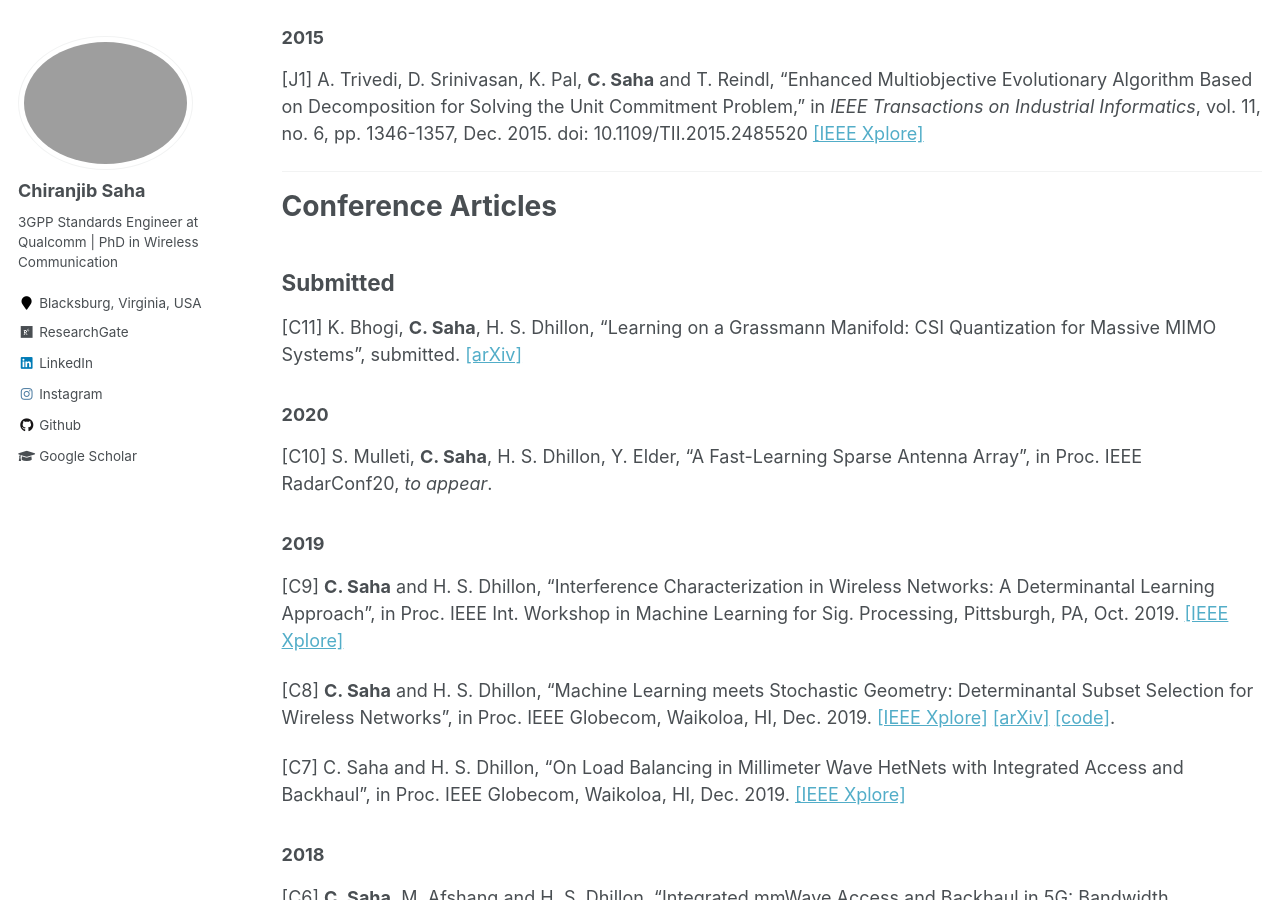
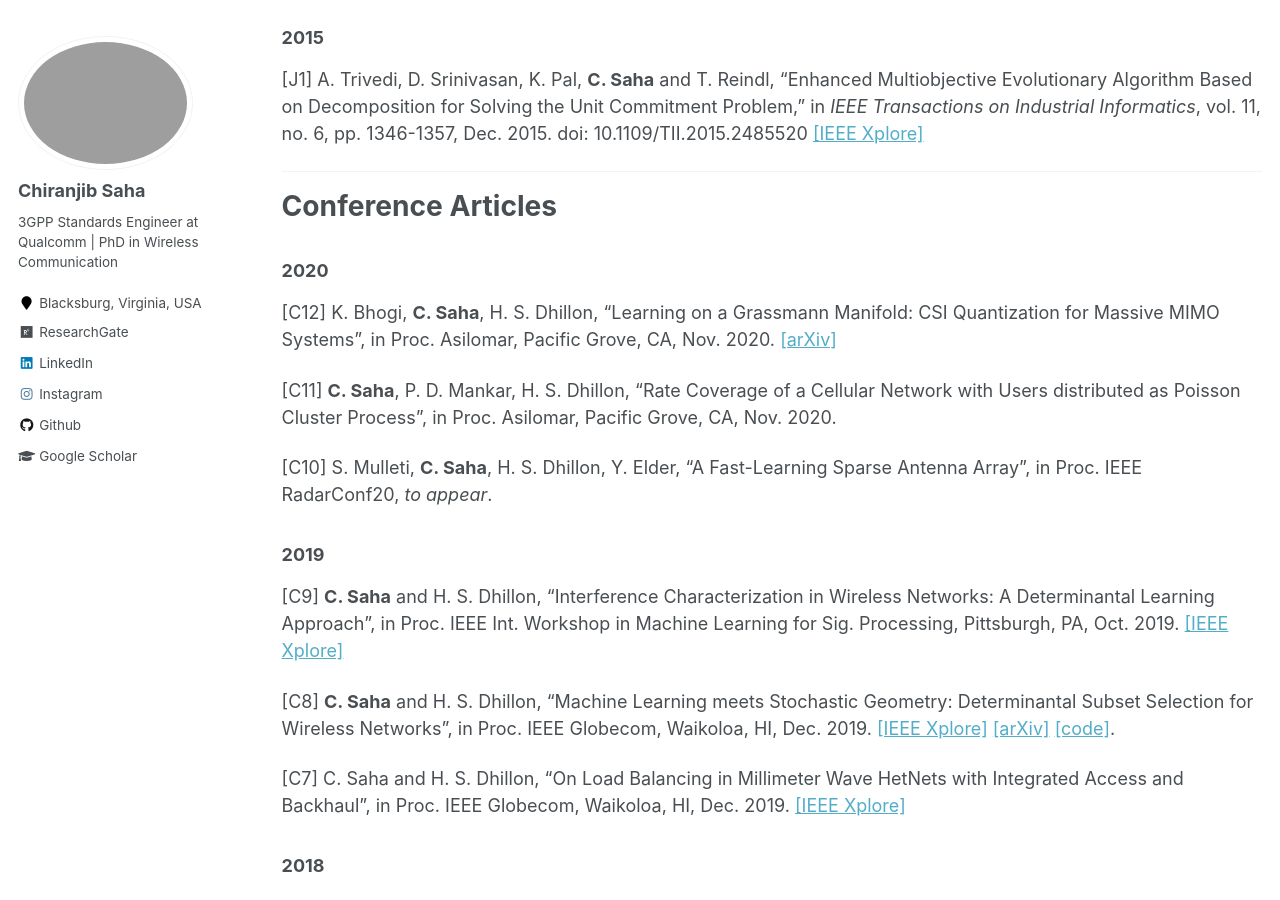
Before and after one commit to chiranjibsaha/chiranjibsaha.github.io, a Jekyll site: the page built from _pages/publications.md, in a window 1280 px wide and 900 px high, scrolled down 1871 px. Built offline with Jekyll 4.4.1, drawn with Linux system fonts in a browser that asks for light colours.

Commit message:
Update publications.md

```diff
--- a/_pages/publications.md
+++ b/_pages/publications.md
@@ -80,11 +80,11 @@
 
 # <a name="conf"></a>Conference Articles
 
-## Submitted
+### 2020
 
-[C11] K. Bhogi, **C. Saha**, H. S. Dhillon, “Learning on a Grassmann Manifold: CSI Quantization for Massive MIMO Systems”, submitted. [[arXiv]](https://arxiv.org/abs/2005.08413)
+[C12] K. Bhogi, **C. Saha**, H. S. Dhillon, “Learning on a Grassmann Manifold: CSI Quantization for Massive MIMO Systems”, in Proc. Asilomar, Pacific Grove, CA, Nov. 2020. [[arXiv]](https://arxiv.org/abs/2005.08413)
 
-### 2020
+[C11] **C. Saha**, P. D. Mankar, H. S. Dhillon, “Rate Coverage of a Cellular Network with Users distributed as Poisson Cluster Process”, in Proc. Asilomar, Pacific Grove, CA, Nov. 2020.
 
 [C10] S. Mulleti, **C. Saha**, H. S. Dhillon, Y. Elder, "A Fast-Learning Sparse Antenna Array", in Proc. IEEE RadarConf20, *to appear*.
 
```
